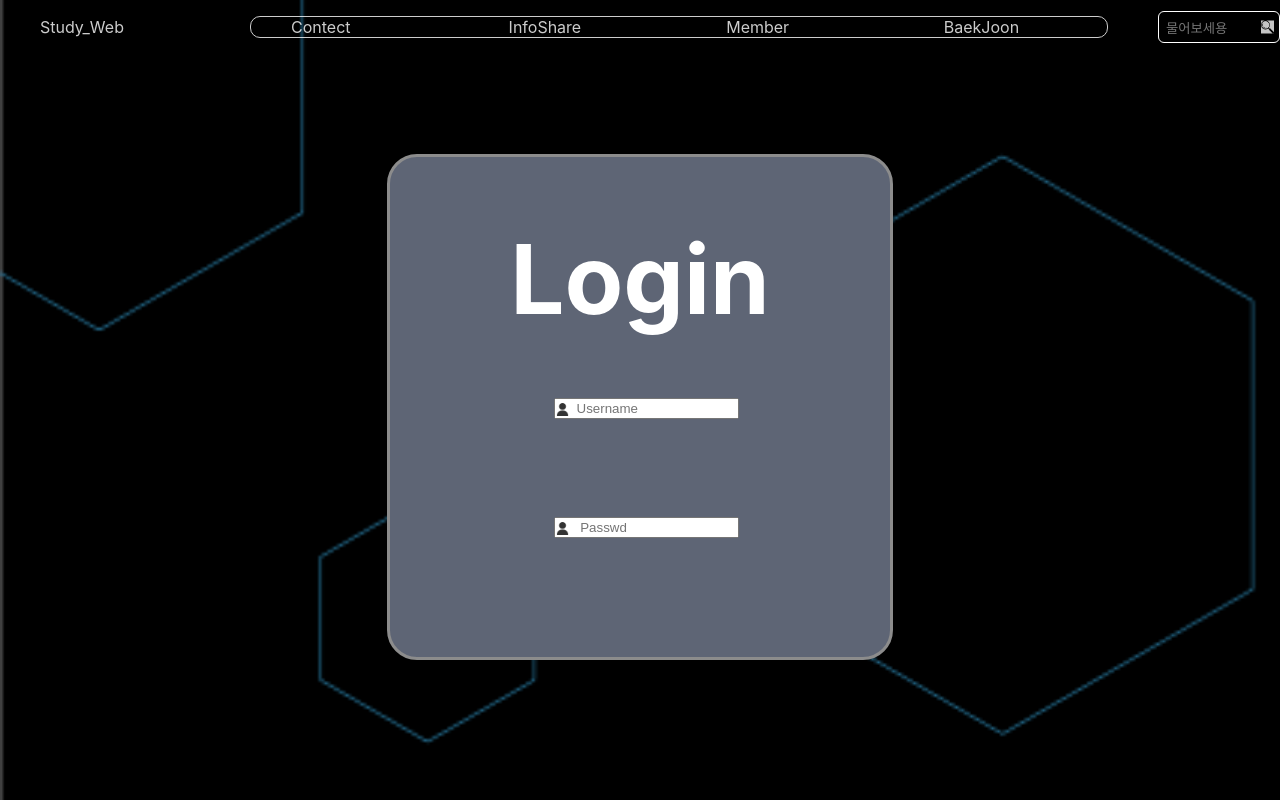
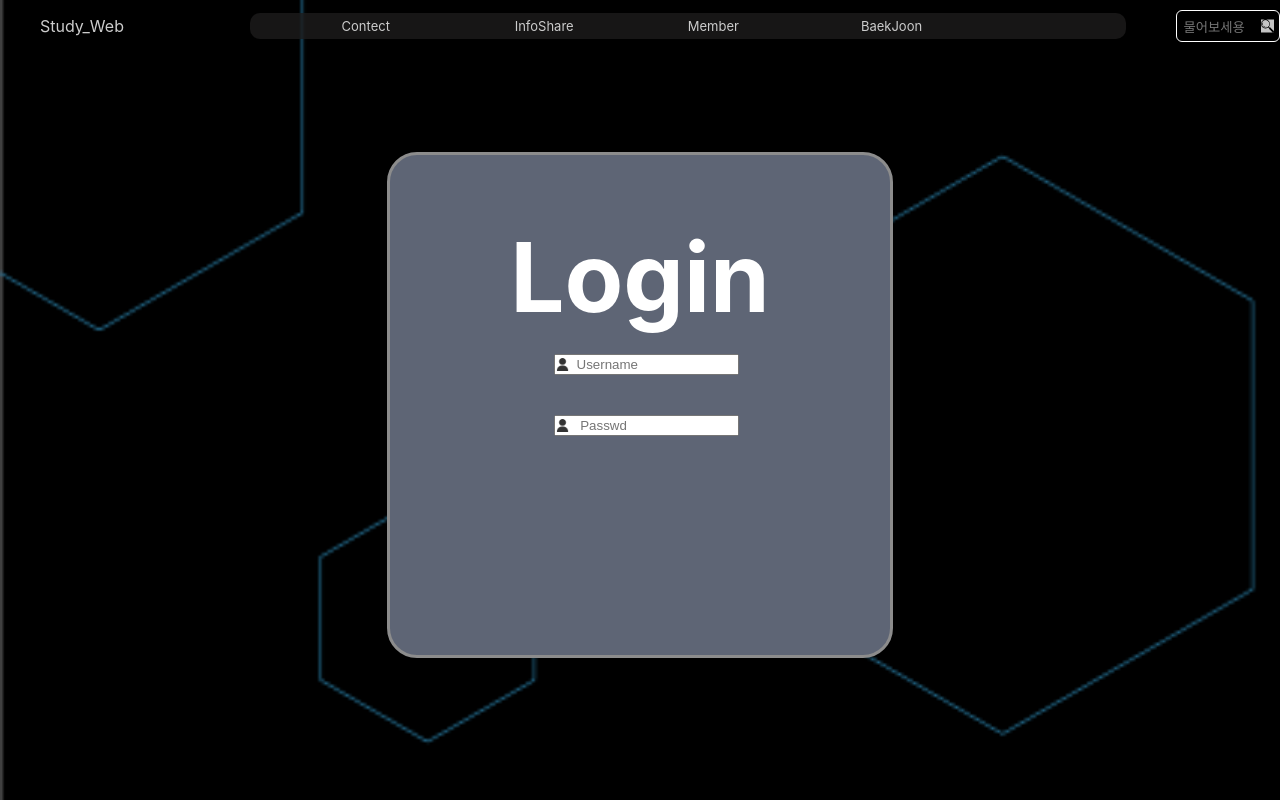
Before and after one commit to jeonghoon11/reactSWT, a React (Create React App) app in the folder swt/: page /Login in a window 1280 px wide. Shown: the top 800 px of the page. Built offline with nearby package versions, Linux system fonts and the light colour scheme; a web font is replaced by a local one.

Commit message:
Head부분 style 변경

```diff
--- a/swt/src/App.css
+++ b/swt/src/App.css
@@ -28,12 +28,14 @@
 .nav {
   display: flex;
   align-items: center;
-  justify-content: space-between;
+  justify-content: center;
+  width: 100%;
   border-radius: 10px;
-  border: 1px solid white;
+  font-size: 13px;
   opacity: 80%;
-  flex-grow: 1;
+  background-color: rgb(29, 28, 28);
   margin-right: 50px;
+  padding: 5px;
 }
 
 .nav-body {
@@ -45,7 +47,7 @@
 .text-box {
   position: relative;
   width: 110px;
-  border: 1px solid white;
+  border: 0.5px solid white;
   border-radius: 6px;
   padding: 5px;
 }
@@ -94,7 +96,6 @@ h1 > a:hover {
 }
 
 a:hover {
-  color: blue;
   animation-name : sizeup;
   animation-duration : 0.5s;
   animation-fill-mode: forwards;
@@ -102,7 +103,7 @@ a:hover {
 
 @keyframes sizeup {
   from { transform: scale(1); }
-  to { transform: scale(1.1); }
+  to { transform: scale(1.2); }
 }
 
 .home-body {
@@ -132,16 +133,21 @@ a:hover {
 }
 
 .username-box {
-  margin: 30px;
+  display: flex;
+  align-items: center;
+  justify-content: center;
+  margin: 20px;
 }
 
 .passwd-box {
-  margin: 30px;
+  display: flex;
+  align-items: center;
+  justify-content: center;
+  margin: 20px;
 }
 .user-icon {
   position: relative;
   left: 15px;
-  top: 3px;
   width: 13px;
   height: 13px;
   opacity: 80%;
```
